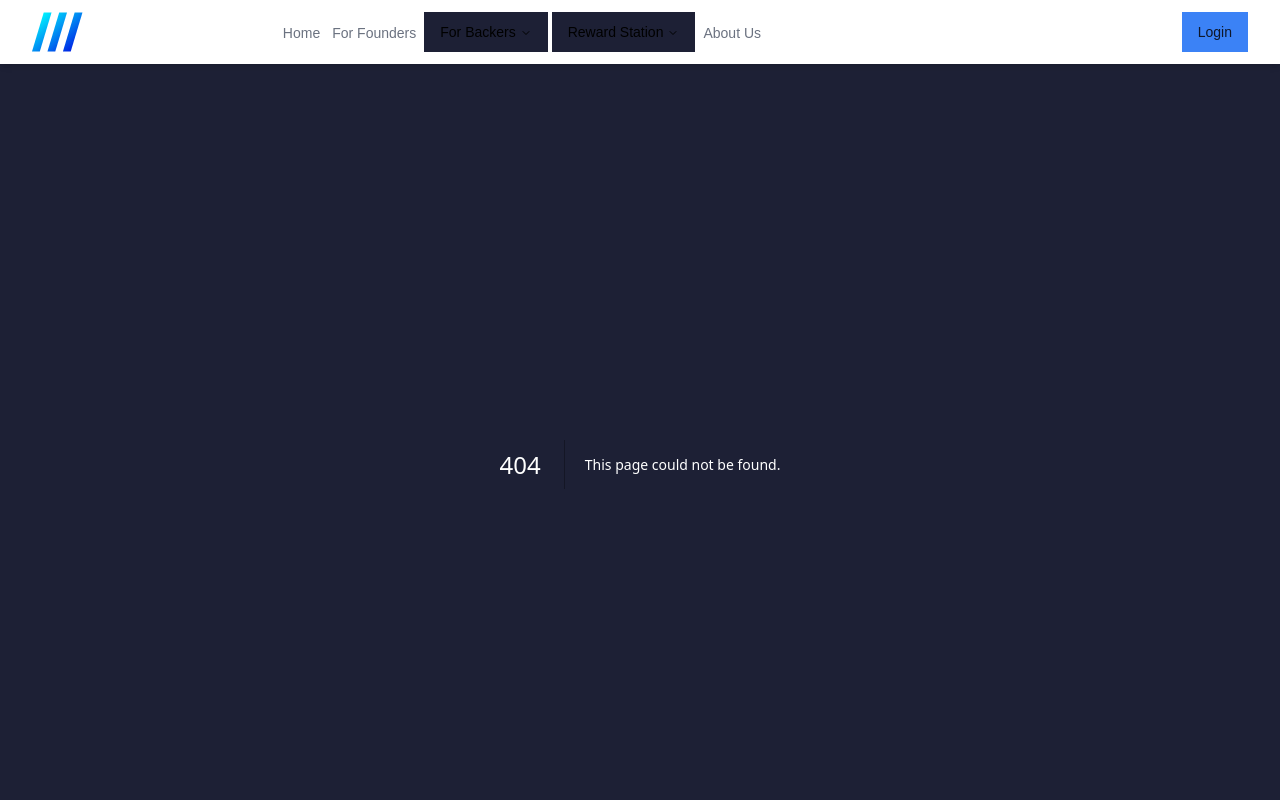
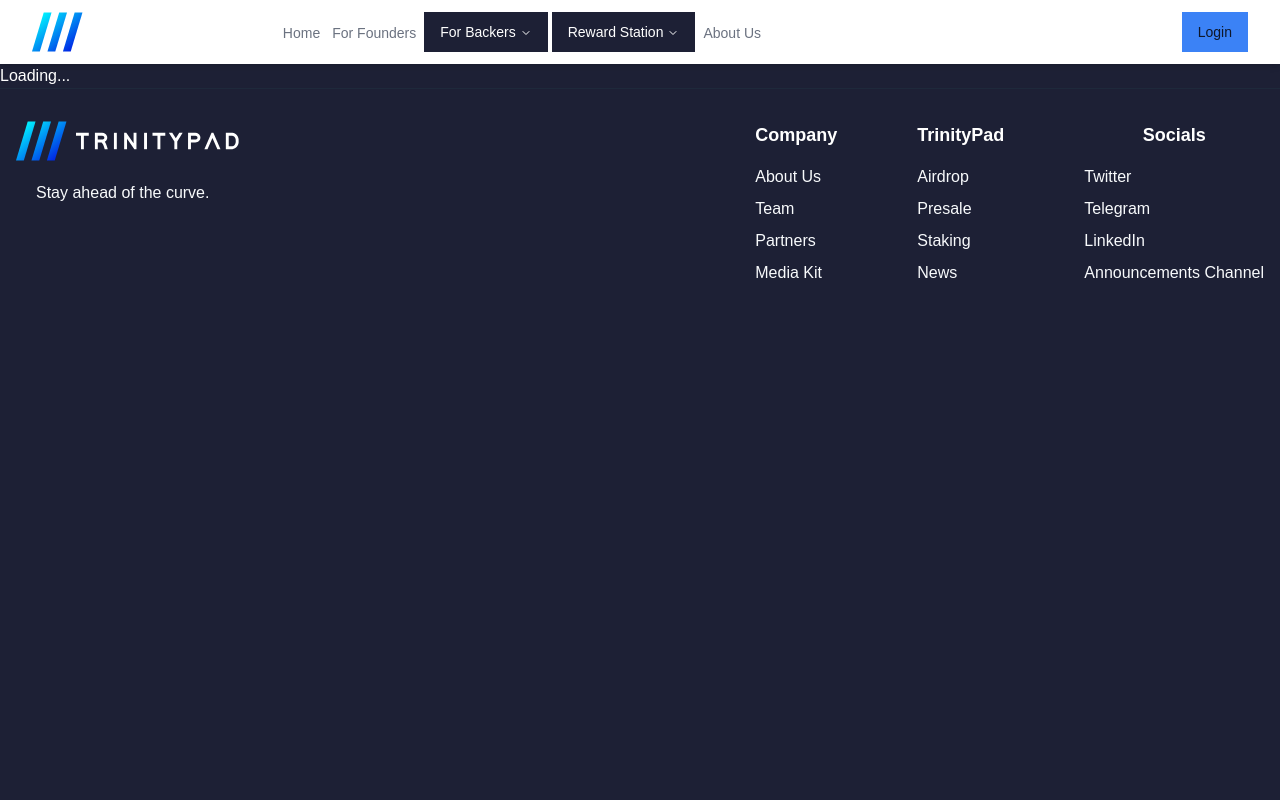
Before and after one commit to mohammadahmad10/trinitypad-refactor, a Next.js app: page /dashboard in a window 1280 px wide. Before the commit this address had no page. Shown: the top 800 px of the page. Built offline with nearby package versions, Linux system fonts and the light colour scheme.

Commit message:
Added dashboard route

```diff
--- /dev/null
+++ b/app/dashboard/page.tsx
@@ -0,0 +1,5 @@
+import React from "react";
+
+export default function page() {
+  return <div>Loading...</div>;
+}
```
